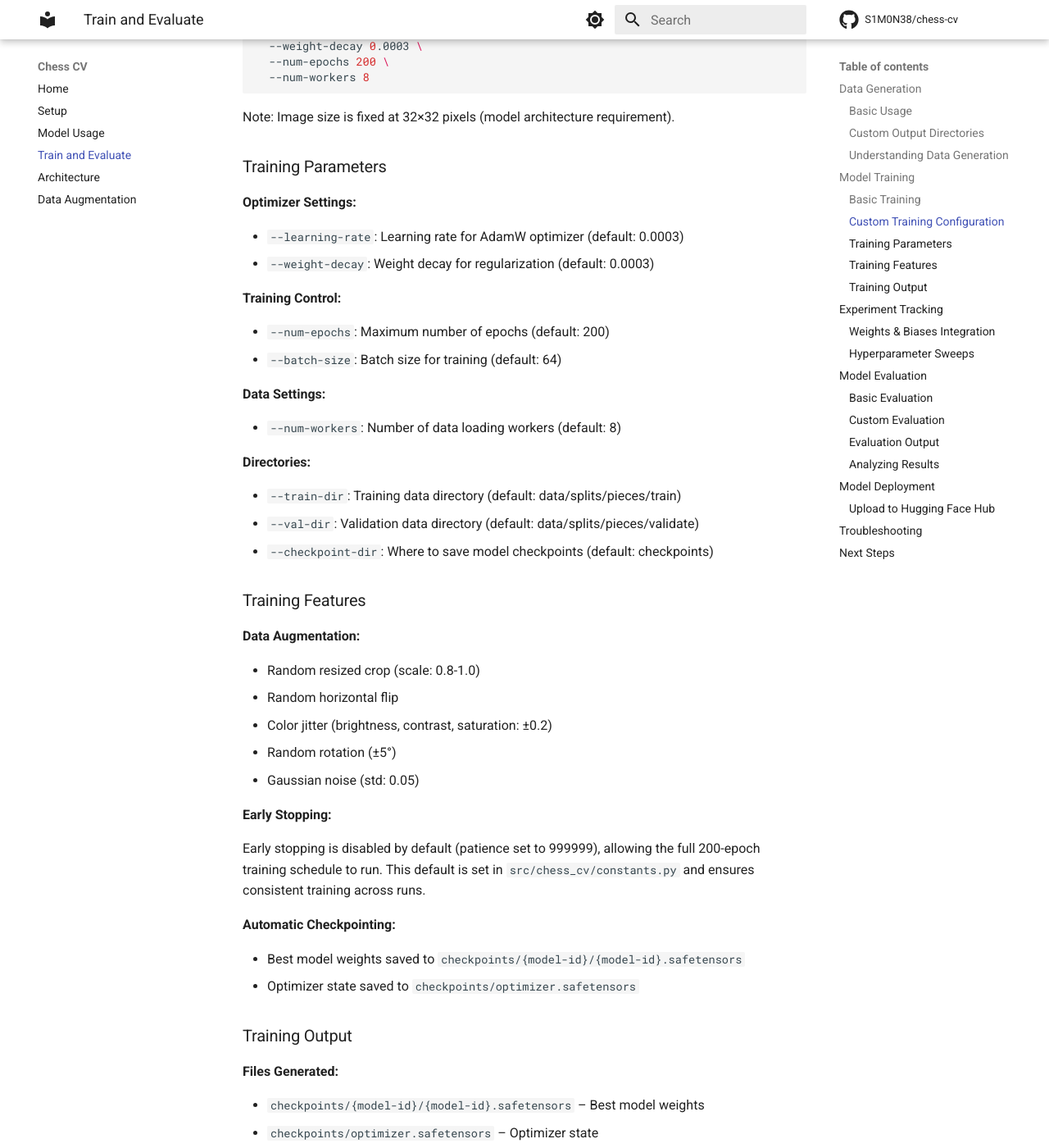
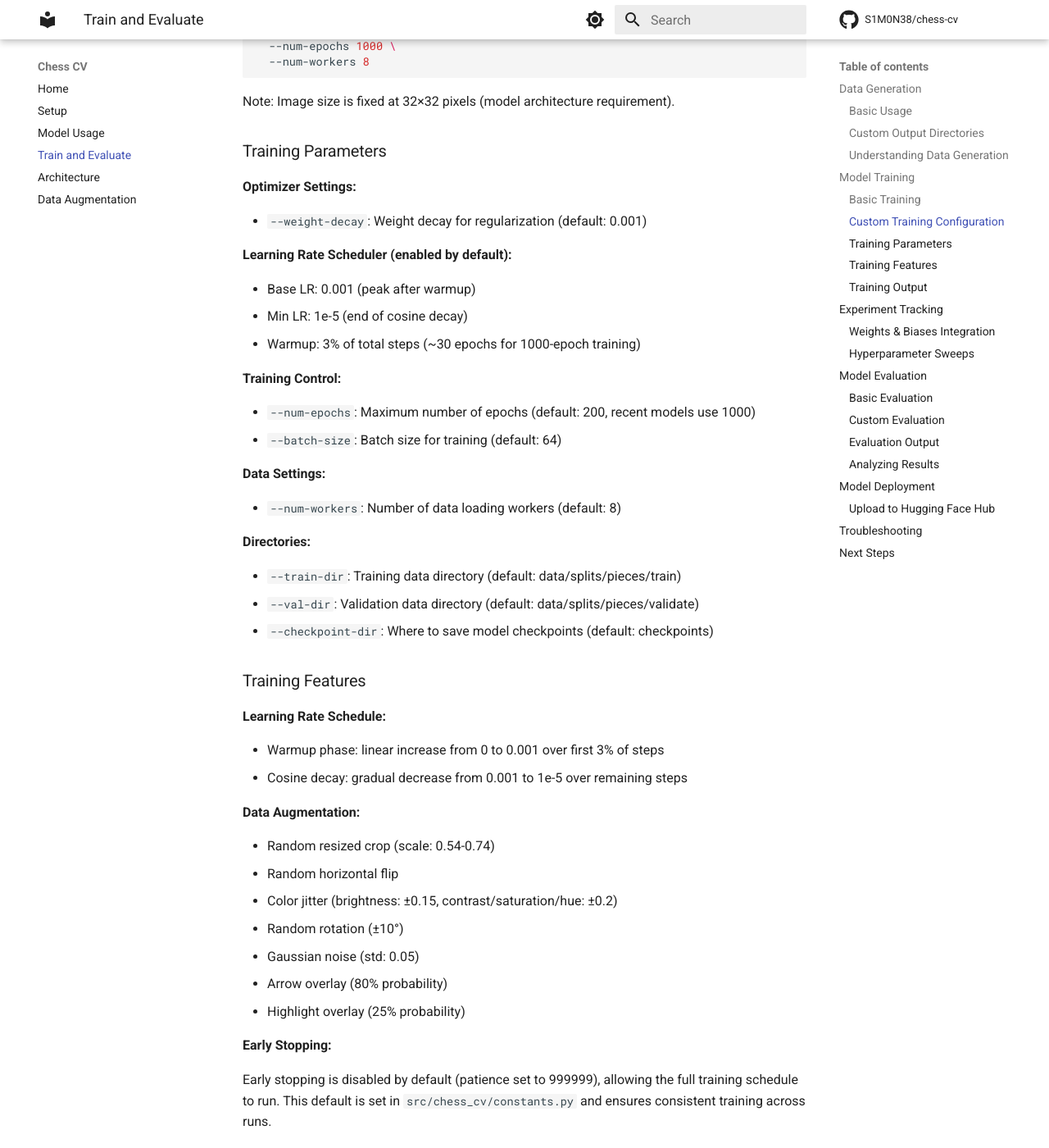
Before and after one commit to S1M0N38/chess-cv, an MkDocs documentation site: the page built from docs/train-and-eval.md, in a window 1280 px wide and 1400 px high, scrolled down 1640 px. Shown: the whole window at 82% size. Built offline with MkDocs 1.6.1 and Material for MkDocs 9.7.7, drawn with Linux system fonts in a browser that asks for light colours; comment, search, counter and statistics services are not loaded.

Commit message:
docs: update hyper-parameters for training pieces model

````diff
--- a/docs/train-and-eval.md
+++ b/docs/train-and-eval.md
@@ -64,9 +64,8 @@ chess-cv train pieces \
   --val-dir data/splits/pieces/validate \
   --checkpoint-dir checkpoints/pieces \
   --batch-size 64 \
-  --learning-rate 0.0003 \
-  --weight-decay 0.0003 \
-  --num-epochs 200 \
+  --weight-decay 0.001 \
+  --num-epochs 1000 \
   --num-workers 8
 ```
 
@@ -76,12 +75,17 @@ Note: Image size is fixed at 32×32 pixels (model architecture requirement).
 
 **Optimizer Settings:**
 
-- `--learning-rate`: Learning rate for AdamW optimizer (default: 0.0003)
-- `--weight-decay`: Weight decay for regularization (default: 0.0003)
+- `--weight-decay`: Weight decay for regularization (default: 0.001)
+
+**Learning Rate Scheduler (enabled by default):**
+
+- Base LR: 0.001 (peak after warmup)
+- Min LR: 1e-5 (end of cosine decay)
+- Warmup: 3% of total steps (~30 epochs for 1000-epoch training)
 
 **Training Control:**
 
-- `--num-epochs`: Maximum number of epochs (default: 200)
+- `--num-epochs`: Maximum number of epochs (default: 200, recent models use 1000)
 - `--batch-size`: Batch size for training (default: 64)
 
 **Data Settings:**
@@ -96,17 +100,24 @@ Note: Image size is fixed at 32×32 pixels (model architecture requirement).
 
 ### Training Features
 
+**Learning Rate Schedule:**
+
+- Warmup phase: linear increase from 0 to 0.001 over first 3% of steps
+- Cosine decay: gradual decrease from 0.001 to 1e-5 over remaining steps
+
 **Data Augmentation:**
 
-- Random resized crop (scale: 0.8-1.0)
+- Random resized crop (scale: 0.54-0.74)
 - Random horizontal flip
-- Color jitter (brightness, contrast, saturation: ±0.2)
-- Random rotation (±5°)
+- Color jitter (brightness: ±0.15, contrast/saturation/hue: ±0.2)
+- Random rotation (±10°)
 - Gaussian noise (std: 0.05)
+- Arrow overlay (80% probability)
+- Highlight overlay (25% probability)
 
 **Early Stopping:**
 
-Early stopping is disabled by default (patience set to 999999), allowing the full 200-epoch training schedule to run. This default is set in `src/chess_cv/constants.py` and ensures consistent training across runs.
+Early stopping is disabled by default (patience set to 999999), allowing the full training schedule to run. This default is set in `src/chess_cv/constants.py` and ensures consistent training across runs.
 
 **Automatic Checkpointing:**
 
````
Also changed, not shown: docs/README_hf.md (+2 -2 lines).
